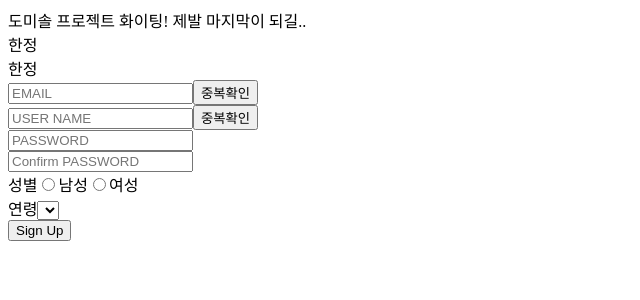
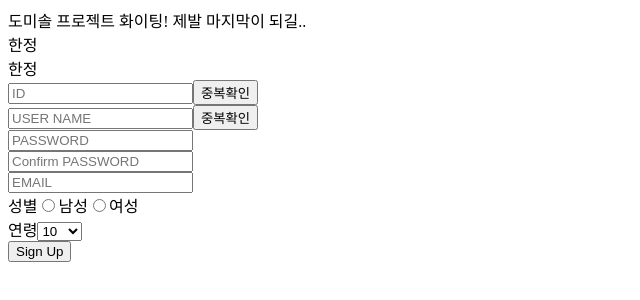
Before and after one commit to do-mi-sol/domisol-web-application, a React (Create React App) app: page / in a window 1280 px wide. Shown: the top 300 px of the page, without its empty margins (0-640 px from the left). Built offline with nearby package versions, Linux system fonts and the light colour scheme.

Commit message:
signup-id추가

```diff
--- a/package.json
+++ b/package.json
@@ -6,7 +6,9 @@
     "@testing-library/jest-dom": "^4.2.4",
     "@testing-library/react": "^9.3.2",
     "@testing-library/user-event": "^7.1.2",
+    "bootstrap": "^4.5.2",
     "react": "^16.13.1",
+    "react-bootstrap": "^1.3.0",
     "react-dom": "^16.13.1",
     "react-router-dom": "5.2.0",
     "react-scripts": "3.4.3"
--- a/src/screens/auth/SignUp.js
+++ b/src/screens/auth/SignUp.js
@@ -1,20 +1,41 @@
-import React, { Component } from "react";
+import React, {Component} from 'react'
 
 export default class SignUp extends Component {
     state = {
-    email: "",
-    name: "",
-    password: "",
-    checkpassword: "",
-  };
+        id: '',
+        email: '',
+        name: '',
+        password: '',
+        checkpassword: '',
+    }
+
+    // python의 range함수와 동일한 역할 (->연령에 사용)
+    range = (start, end) => {
+        var arr = []
+        var length = end - start
+        for (var i = 0; i <= length; i++) {
+            arr[i] = start
+            start++
+        }
+        return arr
+    }
+    //age 만들기 위해 사용
+    make_ageArr = () => {
+        const listItems = this.range(10, 100).map((age) => (
+            <option value={age} key={age.toString()}>
+                {age}
+            </option>
+        ))
+        return listItems
+    }
 
     render() {
-    const { email, name, password, checkpassword } = this.state;
+        const {id, email, name, password, checkpassword} = this.state
 
         return (
             <form className="">
                 <div>
-          <input type="email" placeholder="EMAIL" onChange={email} />
+                    <input type="id" placeholder="ID" onChange={id} />
                     <button>중복확인</button>
                 </div>
 
@@ -45,24 +66,40 @@ export default class SignUp extends Component {
                         onChange={checkpassword}
                     />
                 </div>
-
+                <div>
+                    <input
+                        type="email"
+                        placeholder="EMAIL"
+                        onChange={email}
+                    />
+                </div>
                 <div>
                     <div>
                         <span className="">성별</span>
-            <input type="radio" name="gender" value="남자" />
+                        <input
+                            type="radio"
+                            name="gender"
+                            value="남자"
+                        />
                         남성
-            <input type="radio" name="gender" value="여자" />
+                        <input
+                            type="radio"
+                            name="gender"
+                            value="여자"
+                        />
                         여성
                     </div>
 
                     <div className="">
                         <span className="">연령</span>
-            <select className=""></select>
+                        <select className="">
+                            <this.make_ageArr />
+                        </select>
                     </div>
                 </div>
 
                 <button className="">Sign Up</button>
             </form>
-    );
+        )
     }
 }
```
Also changed, not shown: 1 other file (tests, documents, lock files or other folders). Lines whose indentation alone changed are shown as unchanged.
